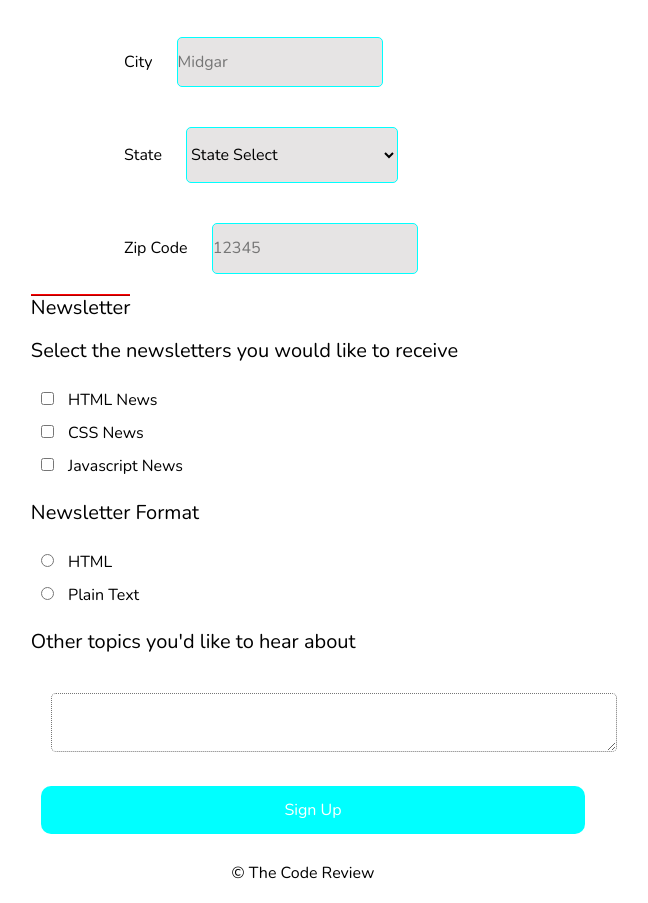
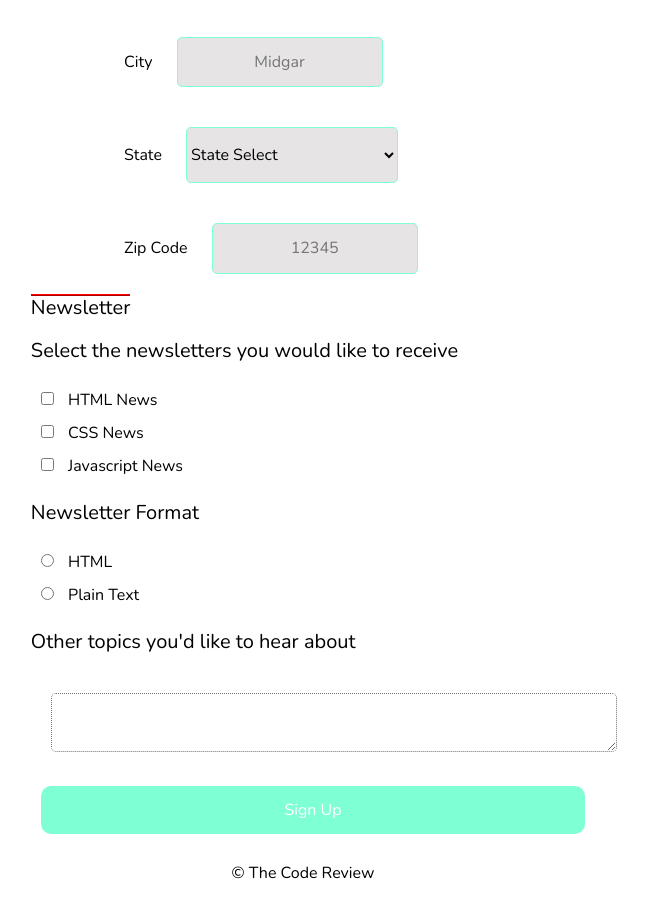
Before and after one commit to constbeecoding/online-registration-form, a plain HTML site: page index.html in a window 1280 px wide. Shown: the part 566-1469 px from the top of the page, without its empty margins (337-985 px from the left). Drawn offline with nearby package versions, Linux system fonts and the light colour scheme.

Commit message:
Color Updates in CSS

```diff
--- a/basestyles.css
+++ b/basestyles.css
@@ -37,7 +37,7 @@ input[type="text"],
 input[type="tel"],
 select {
     background-color: rgb(230, 228, 228);
-    border: 1px solid cyan;
+    border: 1px solid aquamarine;
     border-radius: 5px;
     padding: 15px 0;
     margin: 20px
@@ -49,9 +49,12 @@ input[type="radio"] {
 
 }
 
+::placeholder {
+    text-align: center;
+}
 
 input:focus {
-    background-color: cyan;
+    background-color: rgba(69, 175, 189, 0.349);
 
 }
 
@@ -70,7 +73,7 @@ button {
     color: white;
     width: 100%;
     padding: 15px 100px;
-    background-color: cyan;
+    background-color: aquamarine;
     border-radius: 10px;
     border: none;
     margin: 10px;
```
